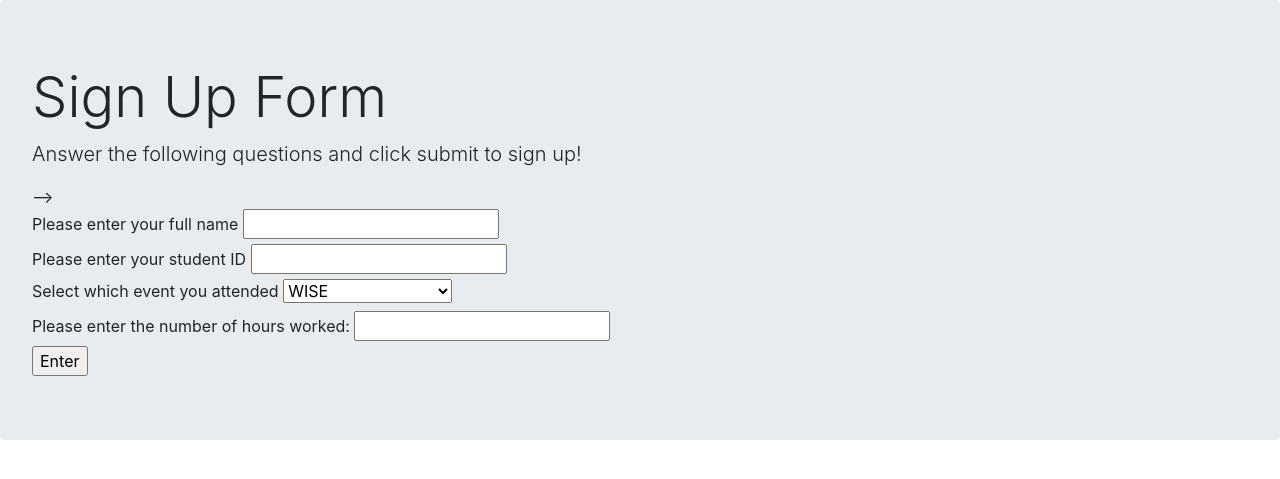
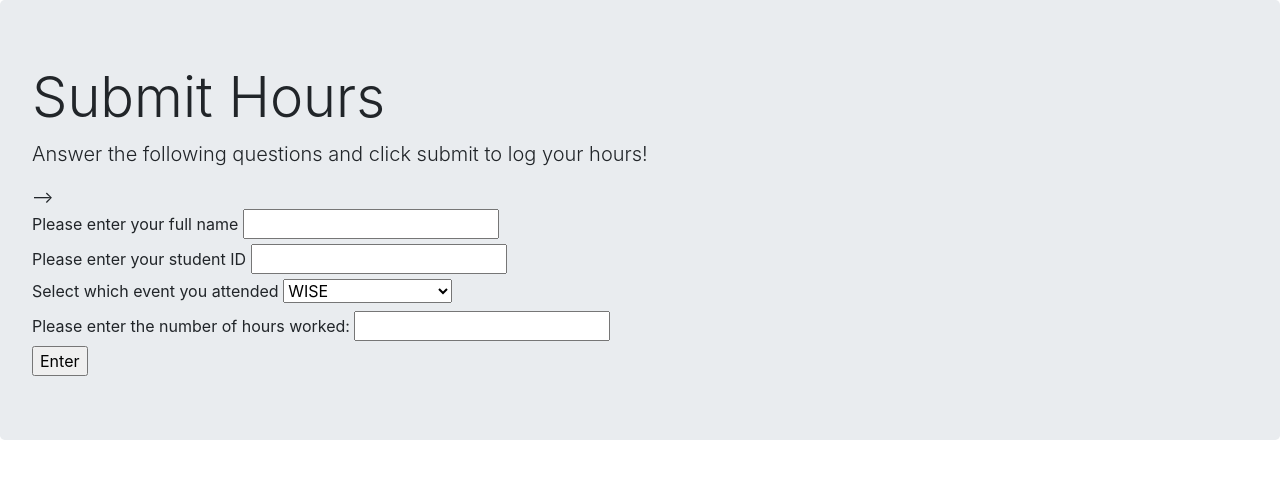
Before and after one commit to Vishwa-Muthuraman/team75_sample_site, a Flask app: page /sign_up in a window 1280 px wide. Shown: the part 70-549 px from the top of the page. Run offline with Flask 2, Linux system fonts and the light colour scheme; some libraries are stand-ins or nearby versions.

Commit message:
Changed Submit Hours Page Headings

```diff
--- a/templates/sign_up.html
+++ b/templates/sign_up.html
@@ -1,8 +1,8 @@
 {% extends "base.html" %}
 {% block content %}
 <div class="jumbotron">
-        <h1 class="display-4">Sign Up Form</h1>
-        <p class="lead">Answer the following questions and click submit to sign up!</p>
+        <h1 class="display-4">Submit Hours</h1>
+        <p class="lead">Answer the following questions and click submit to log your hours!</p>
         <!-- <hr class="my-4">
         <p>If you are unsure as to what may be considered outreach or have any other concern click here:</p>
         <a class="btn btn-primary btn-lg" href="/Good_Standing" role="button">Learn more</a> -->
```
Also changed, not shown: Untitled Folder/volunteers.db (added), event_regist.db (added), volunteers.db (added), 1 other file.
